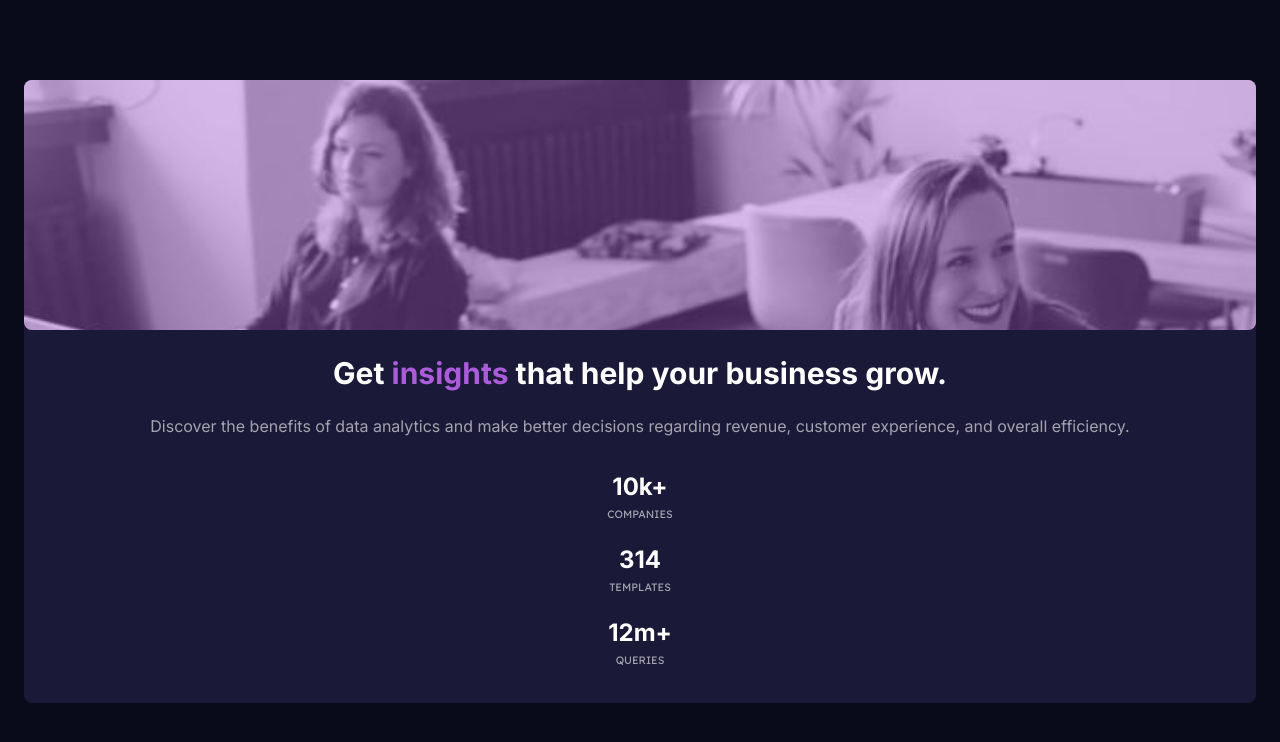
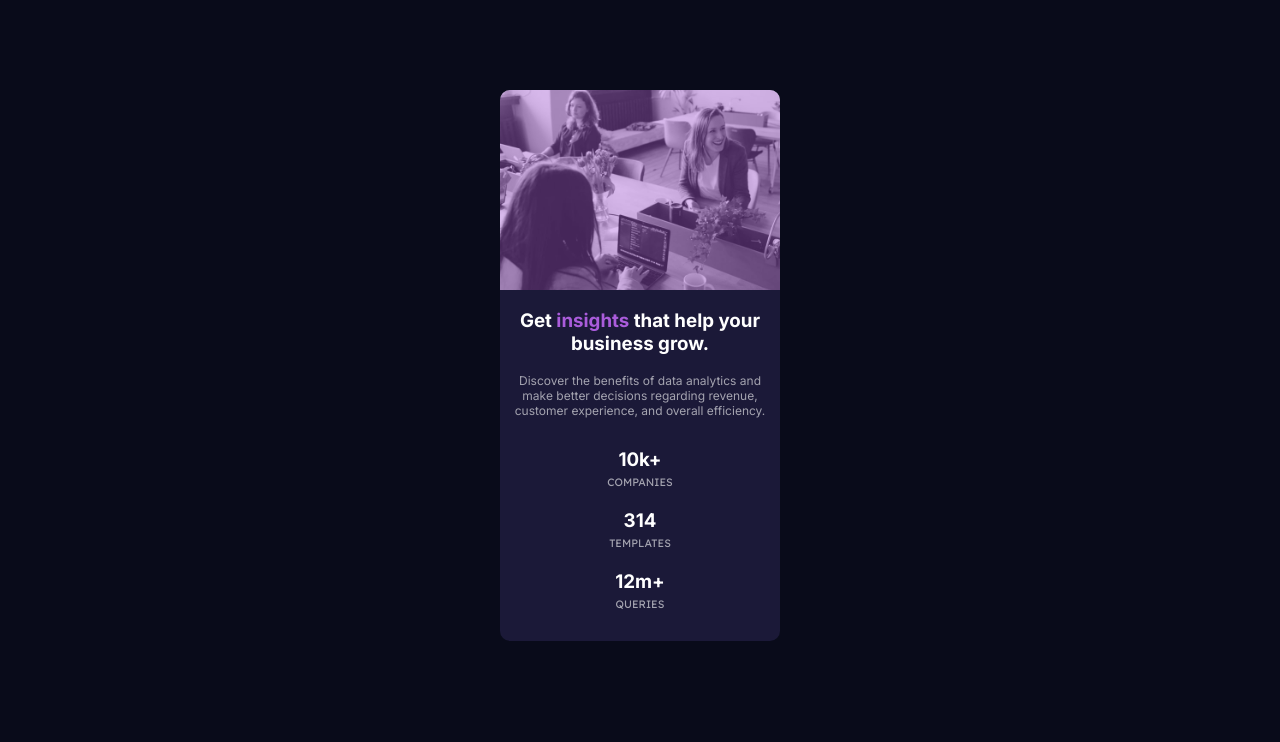
Before and after one commit to Mlipa/stats-preview-card, a plain HTML site: page index.html in a window 1280 px wide. Drawn offline with Linux system fonts and the light colour scheme.

Commit message:
Reponsive definte

```diff
--- /dev/null
+++ b/css/dektop1440.css
@@ -0,0 +1,56 @@
+main {
+    display: flex;
+    max-width: 1080px;
+    margin: 180px auto;
+    flex-direction: row-reverse;
+}
+
+.img {
+    background-image: url("../images/image-header-desktop.jpg");
+    max-width: 55%;
+    width: 100%;
+    height: 450px;
+    border-radius: 0 10px 10px 0;
+    background-position: center;
+}
+
+.img::before {
+    border-radius: 0 10px 10px 0;
+}
+
+article {
+    max-width: 45%;
+    display: flex;
+    flex-direction: column;
+    padding: 20px 120px 20px 80px;
+}
+
+.subtitle {
+    margin: 0;
+    text-align: left;
+    font-weight: 700;
+    font-size: 32px;
+}
+
+.paragraph {
+    margin: 0;
+    text-align: left;
+    font-size: 16px;
+    line-height: 28px;
+}
+
+.views {
+    margin-top: 24px;
+    flex-direction: row;
+    justify-content: space-between;
+}
+
+div h1 {
+    font-size: 28px;
+    text-align: left;
+}
+
+div h6 {
+    font-size: 14px;
+    text-align: left;
+}
--- a/css/style.css
+++ b/css/style.css
@@ -1,4 +1,4 @@
-:root{
+:root {
   /* primary colors */
   --main-background: hsl(233, 47%, 7%);
   --card-background: hsl(244, 38%, 16%);
@@ -11,60 +11,61 @@
   --attribution-a: hsl(228, 45%, 44%);
 }
 
-body{
+body {
   background-color: var(--main-background);
   margin: 0;
   padding: 0;
 }
 
-main{
-    margin: 80px 24px;
+main {
+  margin: 90px auto;
+  max-width: 325px;
   background-color: var(--card-background);
-    border-radius: 8px;
+  border-radius: 10px;
 }
 
-.img{
+.img {
   background-image: url(../images/image-header-mobile.jpg);
   background-size: cover;
   max-width: 100%;
   height: 250px;
   position: relative;
-    border-radius: 8px;
+  border-radius: 10px 10px 0 0;
 }
 
-.img:before{
+.img:before {
   content: "";
   width: 100%;
   height: 100%;
   background-color: var(--accent);
   position: absolute;
   opacity: 0.4;
-    border-radius: 8px;
+  border-radius: 10px 10px 0 0;
 }
 
-.subtitle{
+.subtitle {
   color: var(--main-heading-stats);
-    font-family: 'Inter', sans-serif;
+  font-family: "Inter", sans-serif;
   font-weight: 700;
   text-align: center;
   margin: 0 20px;
   font-size: 20px;
 }
 
-span{
+span {
   color: var(--accent);
 }
 
-.paragraph{
+.paragraph {
   color: var(--stat-headings);
-    font-family: 'Inter', sans-serif;
+  font-family: "Inter", sans-serif;
   font-weight: 400;
   margin: 0 20px;
   text-align: center;
   font-size: 16px;
 }
 
-.views{
+.views {
   display: flex;
   align-items: center;
   flex-direction: column;
@@ -72,21 +73,52 @@ span{
   padding-bottom: 24px;
 }
 
-div h1{
+div h1 {
   color: var(--main-heading-stats);
-    font-family: 'Inter', sans-serif;
+  font-family: "Inter", sans-serif;
   font-weight: 700;
   padding: 0;
   margin: 12px 0 6px 0;
   text-align: center;
 }
 
-div h6{
+div h6 {
   color: var(--stat-headings);
-    font-family: 'Lexend Deca', sans-serif;
+  font-family: "Lexend Deca", sans-serif;
   text-transform: uppercase;
   font-weight: 400;
   margin: 0;
   padding: 0 0 12px 0;
   text-align: center;
 }
+
+@media (min-width: 300px) {
+  main {
+    max-width: 280px;
+  }
+
+  .img {
+    height: 200px;
+  }
+
+  .subtitle {
+    margin: 0 12px;
+    font-size: 16px;
+  }
+  .paragraph {
+    margin: 0 12px;
+    font-size: 12px;
+  }
+  .views {
+    padding-top: 20px;
+    padding-bottom: 20px;
+  }
+
+  div h1 {
+    margin: 10px 0 4px 0;
+  }
+
+  div h6 {
+    padding: 0 0 10px 0;
+  }
+}
--- a/index.html
+++ b/index.html
@@ -6,16 +6,16 @@
 
   <link rel="icon" type="image/png" sizes="32x32" href="./images/favicon-32x32.png">
   <link rel="stylesheet" href="./css/style.css">
+  <link rel="stylesheet" href="./css/dektop1440.css" media="screen and (min-width: 1440px)">
   <link rel="preconnect" href="https://fonts.googleapis.com">
   <link rel="preconnect" href="https://fonts.gstatic.com" crossorigin>
   <link href="https://fonts.googleapis.com/css2?family=Inter:wght@400;700&family=Lexend+Deca&display=swap" rel="stylesheet">
-
-
   <title>Stats preview card component</title>
 </head>
 <body>
   <main>
     <div class="img"></div>
+    <article>
       <section class="subtitle">
         <h1>Get <span>insights</span> that help your business grow.</h1>
       </section>
@@ -37,6 +37,7 @@
           <h6>queries</h6>
         </div>
       </section>
+    </article>
   </main>
 </body>
 </html>
```
Lines whose indentation alone changed are shown as unchanged.
